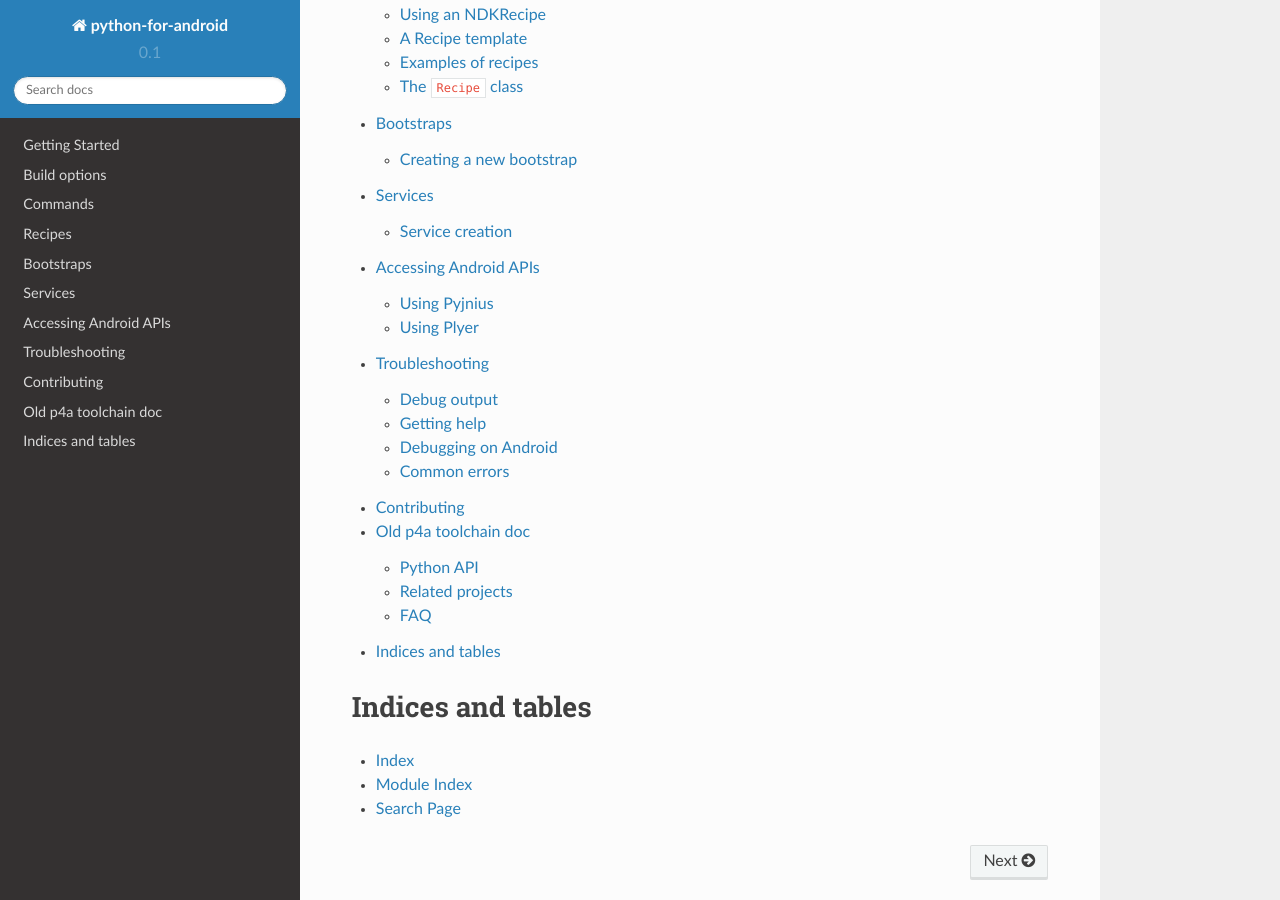
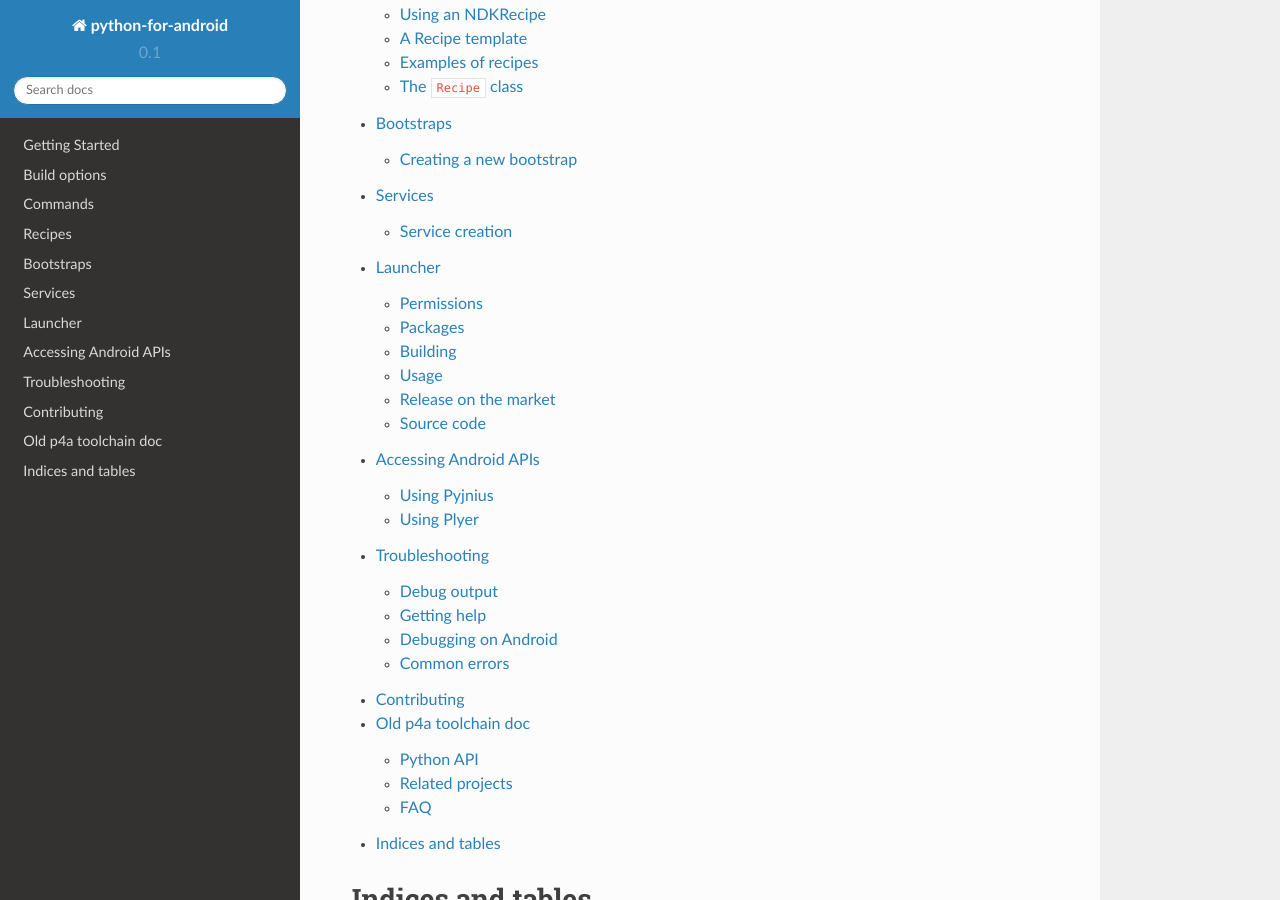
Before and after one commit to kivy/python-for-android, a Sphinx documentation site: the page built from doc/source/index.rst, in a window 1280 px wide and 900 px high, scrolled down 1070 px. Built offline with Sphinx 7.4.7 and the Read the Docs theme 2.0.0, drawn with Linux system fonts in a browser that asks for light colours; pages that are not in the unit, such as notebooks, are missing from menus; some of the changed lines change nothing that is shown.

Commit message:
Add docs for launcher

```diff
--- a/doc/source/index.rst
+++ b/doc/source/index.rst
@@ -32,6 +32,7 @@
    recipes
    bootstraps
    services
+   launcher
    apis
    troubleshooting
    contribute
--- /dev/null
+++ b/doc/source/launcher.rst
@@ -0,0 +1,154 @@
+.. _launcher:
+
+Launcher
+========
+
+.. note::
+
+    This form of packaging creates an APK that allows quick and dirty testing
+    of your android applications. Do not use in production!
+
+.. warning::
+
+    Using the launcher in production gives the end-user easy access to your
+    source code.
+
+The Kivy Launcher is an Android application that can run any Kivy app
+stored in `kivy` folder on SD Card. You can download the latest stable
+version for your android device from the
+`Play Store <https://play.google.com/store/apps/details?id=org.kivy.pygame>`_.
+
+The stable launcher comes with various packages usually listed in the
+description in the store. Those aren't always enough for an application to run
+or even launch if you work with other dependencies that are not packaged.
+
+Permissions
+-----------
+
+The stable launcher has these permissions:
+
+ - ACCESS_COARSE_LOCATION
+ - ACCESS_FINE_LOCATION
+ - BLUETOOTH
+ - INTERNET
+ - READ_EXTERNAL_STORAGE
+ - RECORD_AUDIO
+ - VIBRATE
+ - WRITE_EXTERNAL_STORAGE
+
+.. |perm_docs| replace:: android documentation
+
+.. _perm_docs:
+    https://developer.android.com/guide/topics/security/permissions.html
+
+Check the other available permissions in the |perm_docs|_.
+
+Packages
+--------
+
+The launcher by default provides access to these packages:
+
+ - audiostream
+ - cymunk
+ - docutils
+ - ffmpeg
+ - kivy
+ - lxml
+ - openssl
+ - pil
+ - plyer
+ - pygments
+ - pyjnius
+ - pyopenssl
+ - sqlite3
+ - twisted
+
+Building
+--------
+
+To keep up with the most recent Kivy and be able to run more than one app
+without building over and over a launcher with kivy `master` branch together
+with additional packager most of your apps use are necessary. To build it
+you'll need pygame bootstrap (launcher is not available in sdl2 yet). To get
+the most recent versions of packages you need to clean them first, so that
+the packager won't grab an old package instead of fresh one.
+
+.. highlight:: none
+
+::
+
+    p4a clean_dists
+    p4a clean_builds
+    p4a apk --requirements=requirements \
+            --permission PERMISSION \
+            --package=the.package.name \
+            --name="App name" \
+            --version=x.y.z \
+            --android_api XY \
+            --bootstrap=pygame \
+            --launcher \
+            --minsdk 13
+
+.. note::
+
+    `--minsdk 13` is necessary for the new toolchain, otherwise you'll be able
+    to run apps only in `landscape` orientation.
+
+.. warning::
+
+    Do not use any of `--private`, `--public`, `--dir` or other arguments for
+    adding `main.py` or `main.pyo` to the app. The argument `--launcher` is
+    above them and tells the p4a to build the launcher version of the APK.
+
+The power of the launcher is in its capability to run multiple apps from
+source, which means the more packages you include, the more stable your
+installation will be and the less times you'll need to update it or do anything
+else with it except running apps. The necessary stuff is about 6 - 8MB big and
+additional packages won't increase the size that much, which is definitelly
+an advantage if there are more than two apps for testing.
+
+Usage
+-----
+
+Once the launcher is installed, you need to create a folder on your sdcard
+(`/sdcard/kivy`). Each new folder inside `kivy` represents a separate
+application.
+
+::
+
+    /sdcard/kivy/<yourapplication>
+
+To tell the launcher to even see your application you have to have
+`android.txt` file in your app's folder. The file has to contain three basic
+lines::
+
+    title=<Application Title>
+    author=<Your Name>
+    orientation=<portrait|landscape>
+
+The file is editable so you can change for example orientation or name. You
+aren't allowed to change permissions however, so before building the launcher
+decide carefully what permissions do you need.
+
+After you set your `android.txt` file, you can now run the launcher and start
+any available app from the list.
+
+Release on the market
+---------------------
+
+Launcher is released on Google Play with each new Kivy stable branch. Master
+branch is not suitable for a regular user because it changes quickly and needs
+testing.
+
+Source code
+-----------
+
+.. |renpy| replace:: pygame org.renpy.android
+
+.. _renpy:
+    https://github.com/kivy/python-for-android/tree/master/\
+    pythonforandroid/bootstraps/pygame/build/src/org/renpy/android
+
+If you feel confident, feel free to improve the launcher. You can find the
+source code at |renpy|_. Change the link if you want to contribute to other
+than pygame bootstrap.
```
